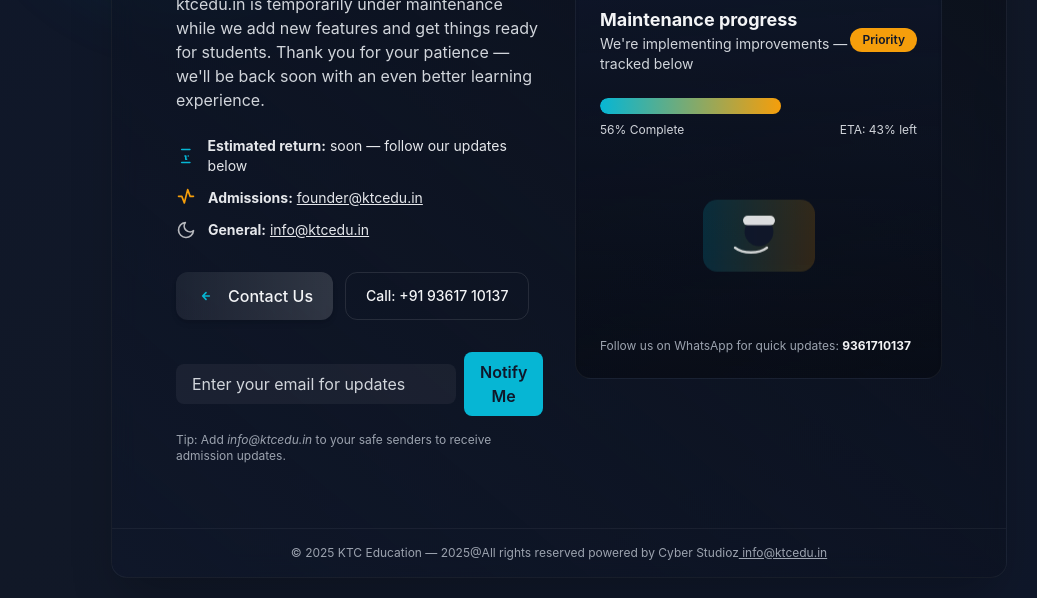
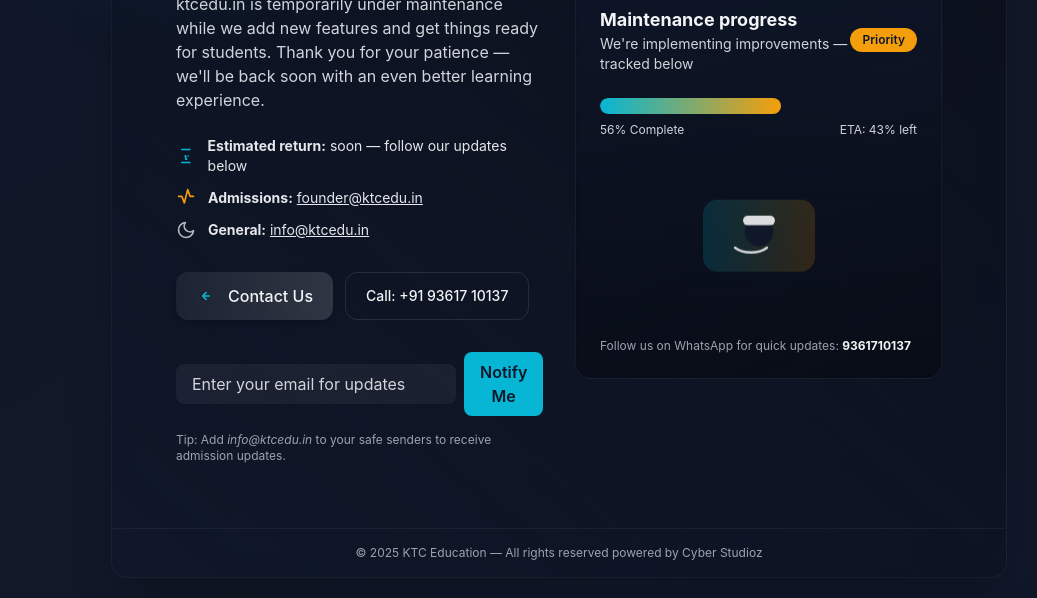
Before and after one commit to sudharshann-debug/ktchost, a plain HTML site: page index.html in a window 1280 px wide. Shown: the part 196-794 px from the top of the page, without its empty margins (81-1118 px from the left). Drawn offline with nearby package versions, Linux system fonts and the light colour scheme.

Commit message:
Fix HTML encoding issues in index.html2

```diff
--- a/index.html
+++ b/index.html
@@ -138,7 +138,7 @@
       </div>
 
       <!-- footer small -->
-      <div class="border-t border-white/5 p-4 text-center text-xs text-gray-400">© <span id="year"></span> KTC Education — 2025@All rights reserved powered by Cyber Studioz<a href="mailto:info@ktcedu.in" class="underline hover:text-white"> info@ktcedu.in</a></div>
+      <div class="border-t border-white/5 p-4 text-center text-xs text-gray-400">© <span id="year"></span> KTC Education — All rights reserved powered by Cyber Studioz</div>
     </div>
   </div>
 
```
